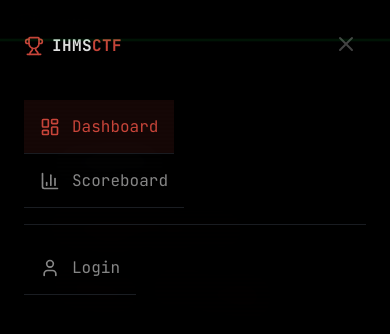
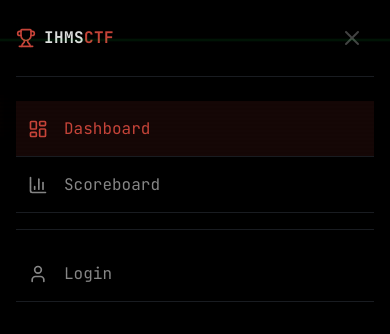
Before and after one commit to IHMS-CTF/ihmsctf-theme-2026, a React (Vite) app: page / in a window 390 px wide. Both pictures are taken after a click on the button 338 px from the left and 792 px from the top of the page. Shown: the top 334 px of the page. Built offline with nearby package versions, Linux system fonts and the light colour scheme; no server answers.

Commit message:
feat: mobile support?

```diff
--- a/src/App.tsx
+++ b/src/App.tsx
@@ -484,10 +484,25 @@ const App: React.FC = () => {
               <Trophy className="h-5 w-5 text-maroon" />
               <span className="font-display font-bold tracking-wide">IHMS<span className="text-maroon">CTF</span></span>
             </div>
-            <button onClick={() => setIsMenuOpen(false)} className="close-btn">
+            <button onClick={() => setIsMenuOpen(false)} className="close-btn" aria-label="Close menu">
               <X className="h-6 w-6" />
             </button>
           </div>
+
+          {/* User info section for mobile */}
+          {user && (
+            <div className="mobile-user-info mb-4">
+              <div className="user-badge">
+                <div className="user-avatar">
+                  {user.name.charAt(0).toUpperCase()}
+                </div>
+                <div className="user-details">
+                  <div className="user-name">{user.name}</div>
+                  <div className="user-status">Online</div>
+                </div>
+              </div>
+            </div>
+          )}
 
           <nav className="mobile-menu-nav">
             <button onClick={() => navigate('home')} className={`mobile-nav-item ${activeView === 'home' ? 'active' : ''}`}>
@@ -519,6 +534,10 @@ const App: React.FC = () => {
 
             {user ? (
               <>
+                <button onClick={() => navigate('team-profile')} className={`mobile-nav-item ${activeView === 'team-profile' ? 'active' : ''}`}>
+                  <Shield className="h-5 w-5" />
+                  My Team
+                </button>
                 <button onClick={() => navigate('settings')} className={`mobile-nav-item ${activeView === 'settings' ? 'active' : ''}`}>
                   <SettingsIcon className="h-5 w-5" />
                   Settings
--- a/src/styles/_base.scss
+++ b/src/styles/_base.scss
@@ -20,7 +20,11 @@ html {
   -moz-osx-font-smoothing: grayscale;
   text-rendering: optimizeLegibility;
   overflow-x: hidden;
-  width: 100vw;
+  width: 100%;
+  max-width: 100%;
+
+  // Prevent iOS bounce/overscroll
+  overscroll-behavior: none;
 }
 
 // === BODY - THE TERMINAL ===
@@ -30,9 +34,18 @@ body {
   font-family: $font-mono;
   overflow-y: hidden;
   overflow-x: hidden;
-  width: 100vw;
-  max-width: 100vw;
+  width: 100%;
+  max-width: 100%;
   line-height: 1.6;
+  min-height: 100vh;
+  min-height: -webkit-fill-available; // iOS Safari fix
+  user-select: auto;
+
+  // Prevent pull-to-refresh on mobile
+  overscroll-behavior: none;
+
+  // Better tap behavior on mobile
+  -webkit-tap-highlight-color: transparent;
   min-height: 100vh;
   user-select: auto;
 
--- a/src/styles/_layout.scss
+++ b/src/styles/_layout.scss
@@ -11,6 +11,8 @@
   margin: 0;
   padding: 0;
   text-align: left;
+  width: 100%;
+  overflow-x: hidden;
 }
 
 // ============================================
@@ -18,14 +20,16 @@
 // ============================================
 
 .app-container {
-  display: grid;
+  display: flex;
+  flex-direction: column;
   height: 100vh;
-  width: 100vw;
-  grid-template-rows: auto 1fr auto;
-  grid-template-columns: 1fr;
+  height: 100dvh; // Dynamic viewport height for mobile
+  width: 100%;
+  max-width: 100%;
   overflow: hidden;
 
   @include lg {
+    display: grid;
     grid-template-columns: auto 1fr auto;
     grid-template-rows: auto 1fr auto;
   }
@@ -36,15 +40,25 @@
 // ============================================
 
 .header {
-  grid-column: 1 / -1;
-  height: 3rem;
+  width: 100%;
+  height: 3.5rem;
+  flex-shrink: 0;
   @include flex-between;
-  padding: 0 $space-4;
-  background: rgba($bg-panel, 0.9);
+  padding: 0 $space-3;
+  background: rgba($bg-panel, 0.95);
   border-bottom: 1px solid $border-default;
   backdrop-filter: blur(8px);
   position: relative;
   z-index: $z-header;
+
+  @include sm {
+    padding: 0 $space-4;
+    height: 3rem;
+  }
+
+  @include lg {
+    grid-column: 1 / -1;
+  }
 
   // Maroon accent line
   &::after {
@@ -67,20 +81,33 @@
   .header-logo {
     display: flex;
     align-items: center;
+    gap: $space-2;
+
+    @include sm {
       gap: $space-3;
+    }
 
     .logo-icon {
+      width: 20px;
+      height: 20px;
+      color: $maroon;
+
+      @include sm {
         width: 24px;
         height: 24px;
-      color: $maroon;
+      }
     }
 
     .logo-text {
       font-family: $font-display;
-      font-size: 0.9rem;
+      font-size: 0.8rem;
       font-weight: 700;
       letter-spacing: 0.1em;
       color: $text-primary;
+
+      @include sm {
+        font-size: 0.9rem;
+      }
 
       .logo-accent {
         color: $maroon;
@@ -116,7 +143,11 @@
   .header-user {
     display: flex;
     align-items: center;
+    gap: $space-2;
+
+    @include sm {
       gap: $space-4;
+    }
 
     .status-indicator {
       display: none;
@@ -128,7 +159,7 @@
       font-size: 0.65rem;
       color: $status-success;
 
-      @include sm {
+      @include md {
         display: flex;
       }
     }
@@ -137,6 +168,8 @@
       display: none;
       font-size: 0.8rem;
       color: $text-secondary;
+      max-width: 120px;
+      @include truncate;
 
       @include sm {
         display: block;
@@ -147,8 +180,18 @@
       padding: $space-2;
       color: $text-muted;
       transition: all $duration-normal;
+      min-width: 44px; // Touch target size
+      min-height: 44px;
+      display: flex;
+      align-items: center;
+      justify-content: center;
 
-      &:hover {
+      @include sm {
+        min-width: auto;
+        min-height: auto;
+      }
+
+      &:hover, &:active {
         color: $status-error;
       }
     }
@@ -292,16 +335,28 @@
   overflow: hidden;
   background: $bg-terminal;
   position: relative;
+  min-width: 0; // Prevent flex overflow
 
   // Content area
   .content-area {
     flex: 1;
     overflow-y: auto;
     overflow-x: hidden;
-    padding: $space-6;
+    padding: $space-4;
     @include hacker-scrollbar;
 
+    // Enable momentum scrolling on iOS
+    -webkit-overflow-scrolling: touch;
+
+    @include sm {
+      padding: $space-5;
+    }
+
     @include md {
+      padding: $space-6;
+    }
+
+    @include lg {
       padding: $space-8;
     }
   }
@@ -312,19 +367,38 @@
 // ============================================
 
 .footer {
-  grid-column: 1 / -1;
-  height: 1.75rem;
+  width: 100%;
+  height: auto;
+  min-height: 1.75rem;
+  flex-shrink: 0;
   @include flex-between;
-  padding: 0 $space-4;
+  flex-wrap: wrap;
+  padding: $space-1 $space-3;
   background: rgba($bg-panel, 0.8);
   border-top: 1px solid $border-default;
+  font-size: 0.55rem;
+  color: $text-muted;
+  gap: $space-2;
+
+  @include sm {
+    padding: 0 $space-4;
     font-size: 0.6rem;
-  color: $text-muted;
+    height: 1.75rem;
+    flex-wrap: nowrap;
+  }
+
+  @include lg {
+    grid-column: 1 / -1;
+  }
 
   .footer-left {
     display: flex;
     align-items: center;
+    gap: $space-2;
+
+    @include sm {
       gap: $space-4;
+    }
 
     .status-indicator {
       display: flex;
@@ -352,8 +426,12 @@
   .footer-right {
     display: flex;
     align-items: center;
+    gap: $space-2;
+    font-variant-numeric: tabular-nums;
+
+    @include sm {
       gap: $space-4;
-    font-variant-numeric: tabular-nums;
+    }
 
     .footer-item {
       display: none;
@@ -372,9 +450,14 @@
 .mobile-menu-btn {
   display: block;
   position: fixed;
+  bottom: $space-4;
+  right: $space-4;
+  z-index: $z-overlay;
+
+  @include sm {
     bottom: $space-6;
     right: $space-6;
-  z-index: $z-overlay;
+  }
 
   @include lg {
     display: none;
@@ -390,6 +473,13 @@
     box-shadow: $glow-maroon-intense;
     transition: transform $duration-normal;
 
+    // Larger touch target
+    &::before {
+      content: "";
+      position: absolute;
+      inset: -8px;
+    }
+
     &:active {
       transform: scale(0.95);
     }
@@ -404,8 +494,14 @@
   background: rgba($bg-void, 0.98);
   backdrop-filter: blur(12px);
   z-index: $z-modal;
+  padding: $space-4;
+  animation: fade-in 0.2s ease-out;
+  overflow-y: auto;
+  -webkit-overflow-scrolling: touch;
+
+  @include sm {
     padding: $space-6;
-  animation: fade-in 0.2s ease-out;
+  }
 
   @include lg {
     display: none;
@@ -413,13 +509,24 @@
 
   .mobile-menu-header {
     @include flex-between;
+    margin-bottom: $space-6;
+    padding-bottom: $space-4;
+    border-bottom: 1px solid $border-dim;
+
+    @include sm {
       margin-bottom: $space-8;
+    }
 
     .close-btn {
       color: $text-muted;
       padding: $space-2;
+      min-width: 44px;
+      min-height: 44px;
+      display: flex;
+      align-items: center;
+      justify-content: center;
 
-      &:hover {
+      &:hover, &:active {
         color: $text-primary;
       }
     }
@@ -431,16 +538,68 @@
     .mobile-nav-item {
       display: flex;
       align-items: center;
-      gap: $space-3;
-      padding: $space-4;
+      gap: $space-4;
+      padding: $space-4 $space-3;
       color: $text-secondary;
       font-size: 1rem;
       border-bottom: 1px solid $border-dim;
       transition: all $duration-normal;
+      width: 100%;
+      min-height: 56px; // Touch-friendly height
 
-      &:hover, &.active {
+      &:hover, &:active, &.active {
         color: $maroon;
         background: rgba($maroon, 0.1);
+      }
+
+      &.text-error {
+        color: $status-error;
+
+        &:hover, &:active {
+          background: rgba($status-error, 0.1);
+        }
+      }
+    }
+  }
+
+  // Mobile user info
+  .mobile-user-info {
+    margin-top: auto;
+    padding-top: $space-4;
+    border-top: 1px solid $border-dim;
+
+    .user-badge {
+      display: flex;
+      align-items: center;
+      gap: $space-3;
+      padding: $space-3;
+      background: rgba($bg-elevated, 0.5);
+      border: 1px solid $border-dim;
+
+      .user-avatar {
+        @include flex-center;
+        width: 40px;
+        height: 40px;
+        background: rgba($maroon, 0.2);
+        border: 1px solid rgba($maroon, 0.3);
+        color: $maroon;
+        font-weight: 700;
+      }
+
+      .user-details {
+        flex: 1;
+        min-width: 0;
+
+        .user-name {
+          font-weight: 600;
+          color: $text-primary;
+          @include truncate;
+        }
+
+        .user-status {
+          font-size: 0.75rem;
+          color: $status-success;
+        }
       }
     }
   }
--- a/src/styles/_pages.scss
+++ b/src/styles/_pages.scss
@@ -203,17 +203,22 @@
   display: flex;
   flex-direction: column;
   overflow: hidden;
+  width: 100%;
+  max-width: 100%;
 }
 
 .challenges-layout {
   flex: 1;
   display: flex;
   flex-direction: column;
-  gap: $space-6;
+  gap: $space-4;
   overflow: hidden;
+  width: 100%;
+  max-width: 100%;
 
   @include lg {
     flex-direction: row;
+    gap: $space-6;
   }
 }
 
@@ -221,11 +226,18 @@
   flex-shrink: 0;
   display: flex;
   flex-direction: column;
-  gap: $space-4;
+  gap: $space-3;
+  max-height: 40vh; // Limit height on mobile to show challenge details
+  overflow: hidden;
+
+  @include sm {
+    gap: $space-4;
+  }
 
   @include lg {
     width: 18rem;
     height: 100%;
+    max-height: none;
     overflow-y: auto;
     @include hacker-scrollbar;
   }
@@ -258,7 +270,7 @@
       cursor: pointer;
       transition: all $duration-normal;
 
-      &:hover {
+      &:hover, &:active {
         border-color: rgba($maroon, 0.5);
       }
 
@@ -277,6 +289,8 @@
     gap: $space-2;
     overflow-y: auto;
     @include hacker-scrollbar;
+    -webkit-overflow-scrolling: touch;
+    padding-right: $space-1; // Space for scrollbar
   }
 }
 
@@ -286,14 +300,14 @@
   cursor: pointer;
   transition: all $duration-normal;
   display: flex;
-  align-items: stretch;
+  align-items: center;
   justify-content: space-between;
   gap: $space-3;
   width: 100%;
-  height: 100%;
   text-align: left;
+  min-height: 52px; // Touch-friendly minimum height
 
-  &:hover {
+  &:hover, &:active {
     border-color: rgba($maroon, 0.4);
     background: rgba($maroon, 0.05);
   }
@@ -323,28 +337,41 @@
     justify-content: center;
 
     .challenge-name {
-      font-size: 0.85rem;
+      font-size: 0.8rem;
       font-weight: 600;
       color: $text-primary;
       word-break: break-word;
       white-space: normal;
-      line-height: 1.2;
+      line-height: 1.3;
+
+      @include sm {
+        font-size: 0.85rem;
+      }
     }
 
     .challenge-meta {
       display: flex;
-      gap: $space-3;
+      gap: $space-2;
       margin-top: $space-1;
-      font-size: 0.7rem;
+      font-size: 0.65rem;
       color: $text-muted;
+
+      @include sm {
+        gap: $space-3;
+        font-size: 0.7rem;
+      }
     }
   }
 
   .challenge-points {
-    font-size: 0.8rem;
+    font-size: 0.75rem;
     font-weight: 700;
     color: $maroon;
     white-space: nowrap;
+
+    @include sm {
+      font-size: 0.8rem;
+    }
   }
 }
 
@@ -353,6 +380,7 @@
   display: flex;
   flex-direction: column;
   min-width: 0;
+  min-height: 0;
   overflow: hidden;
 }
 
@@ -364,24 +392,44 @@
   overflow: hidden;
 
   .challenge-header {
-    padding: $space-6;
+    padding: $space-4;
     border-bottom: 1px solid $border-dim;
+    flex-shrink: 0;
+
+    @include sm {
+      padding: $space-5;
+    }
+
+    @include md {
+      padding: $space-6;
+    }
 
     .challenge-title-row {
       display: flex;
       flex-direction: column;
-      gap: $space-4;
+      gap: $space-3;
 
       @include md {
         flex-direction: row;
         align-items: flex-start;
         justify-content: space-between;
+        gap: $space-4;
       }
     }
 
     .challenge-title {
-      font-size: 1.5rem;
+      font-size: 1.125rem;
       font-weight: 900;
+      line-height: 1.2;
+      word-break: break-word;
+
+      @include sm {
+        font-size: 1.25rem;
+      }
+
+      @include md {
+        font-size: 1.5rem;
+      }
     }
 
     .challenge-badges {
@@ -389,16 +437,49 @@
       flex-wrap: wrap;
       gap: $space-2;
     }
+
+    // Stats on mobile
+    .flex {
+      flex-wrap: wrap;
+      gap: $space-4;
+
+      @include md {
+        flex-wrap: nowrap;
+        gap: $space-6;
+      }
+    }
+
+    .stat {
+      .stat-value {
+        font-size: 1.25rem;
+
+        @include md {
+          font-size: 1.75rem;
+        }
+      }
+    }
   }
 
   .challenge-body {
     flex: 1;
     display: flex;
     flex-direction: column;
-    gap: $space-6;
-    padding: $space-6;
+    gap: $space-4;
+    padding: $space-4;
     overflow-y: auto;
+    overflow-x: hidden;
     @include hacker-scrollbar;
+    -webkit-overflow-scrolling: touch;
+
+    @include sm {
+      padding: $space-5;
+      gap: $space-5;
+    }
+
+    @include md {
+      padding: $space-6;
+      gap: $space-6;
+    }
 
     .challenge-main-content {
       width: 100%;
@@ -409,6 +490,11 @@
   .challenge-description {
     .prose {
       max-width: none;
+      font-size: 0.875rem;
+
+      @include md {
+        font-size: 1rem;
+      }
     }
   }
 
@@ -426,8 +512,9 @@
       border: 1px solid $border-dim;
       margin-bottom: $space-2;
       transition: all $duration-normal;
+      min-height: 48px; // Touch-friendly
 
-      &:hover {
+      &:hover, &:active {
         border-color: $cyan;
 
         .file-icon {
@@ -438,16 +525,29 @@
       .file-info {
         display: flex;
         align-items: center;
-        gap: $space-3;
+        gap: $space-2;
+        min-width: 0;
+        flex: 1;
+        overflow: hidden;
+
+        @include sm {
+          gap: $space-3;
+        }
 
         .file-icon {
           color: $text-muted;
           transition: color $duration-normal;
+          flex-shrink: 0;
         }
 
         .file-name {
-          font-size: 0.8rem;
+          font-size: 0.75rem;
           color: $text-primary;
+          @include truncate;
+
+          @include sm {
+            font-size: 0.8rem;
+          }
         }
       }
 
@@ -461,10 +561,20 @@
   .challenge-submit {
     .submit-form {
       display: flex;
+      flex-direction: column;
       gap: $space-3;
+
+      @include sm {
+        flex-direction: row;
+      }
 
       input {
         flex: 1;
+        min-height: 48px; // Touch-friendly
+      }
+
+      button {
+        min-height: 48px; // Touch-friendly
       }
     }
   }
@@ -474,25 +584,45 @@
   @include flex-center;
   flex-direction: column;
   height: 100%;
-  padding: $space-12;
+  padding: $space-8;
   text-align: center;
   border: 1px dashed $border-default;
   background: rgba($bg-surface, 0.3);
 
+  @include md {
+    padding: $space-12;
+  }
+
   .empty-icon {
     color: $text-muted;
     margin-bottom: $space-4;
+    width: 48px;
+    height: 48px;
+
+    @include md {
+      width: 64px;
+      height: 64px;
+    }
   }
 
   .empty-title {
-    font-size: 1rem;
+    font-size: 0.9rem;
     color: $text-secondary;
     margin-bottom: $space-2;
+
+    @include md {
+      font-size: 1rem;
+    }
   }
 
   .empty-desc {
-    font-size: 0.8rem;
+    font-size: 0.75rem;
     color: $text-muted;
+    max-width: 300px;
+
+    @include md {
+      font-size: 0.8rem;
+    }
   }
 }
 
@@ -503,40 +633,80 @@
 .scoreboard-page {
   display: flex;
   flex-direction: column;
-  gap: $space-6;
+  gap: $space-4;
+  width: 100%;
+  max-width: 100%;
+
+  @include sm {
+    gap: $space-6;
+  }
 }
 
 .scoreboard-chart {
   @include terminal-panel-glow;
-  padding: $space-6;
+  padding: $space-3;
+  width: 100%;
+  overflow: hidden;
+
+  @include sm {
+    padding: $space-4;
+  }
+
+  @include md {
+    padding: $space-6;
+  }
 
   .chart-container {
-    height: 400px;
+    height: 250px;
     position: relative;
+    width: 100%;
+
+    @include sm {
+      height: 300px;
+    }
+
+    @include md {
+      height: 400px;
+    }
   }
 }
 
 .scoreboard-table-wrapper {
   @include terminal-panel;
   overflow: hidden;
+  width: 100%;
 
   .table-header {
-    padding: $space-4 $space-6;
+    padding: $space-3 $space-4;
     border-bottom: 1px solid $border-dim;
 
+    @include sm {
+      padding: $space-4 $space-6;
+    }
+
     .table-title {
-      font-size: 0.7rem;
+      font-size: 0.65rem;
       font-weight: 700;
       text-transform: uppercase;
       letter-spacing: 0.15em;
       color: $text-muted;
+
+      @include sm {
+        font-size: 0.7rem;
+      }
     }
   }
 
   .scoreboard-table-container {
-    max-height: 500px;
+    max-height: 400px;
     overflow-y: auto;
+    overflow-x: auto;
     @include hacker-scrollbar;
+    -webkit-overflow-scrolling: touch;
+
+    @include md {
+      max-height: 500px;
+    }
   }
 }
 
@@ -546,10 +716,18 @@
 
 .users-page,
 .teams-page {
+  width: 100%;
+  max-width: 100%;
+
   .search-bar {
-    margin-bottom: $space-6;
+    margin-bottom: $space-4;
     position: relative;
+    width: 100%;
     max-width: 400px;
+
+    @include sm {
+      margin-bottom: $space-6;
+    }
 
     .search-icon {
       position: absolute;
@@ -562,6 +740,11 @@
     input {
       @include terminal-input;
       padding-left: $space-10;
+      min-height: 48px; // Touch-friendly
+
+      @include md {
+        min-height: auto;
+      }
     }
   }
 }
@@ -569,11 +752,17 @@
 .user-card,
 .team-card {
   @include terminal-panel;
-  padding: $space-4;
+  padding: $space-3;
   display: flex;
   align-items: center;
-  gap: $space-4;
+  gap: $space-3;
   transition: all $duration-normal;
+  min-height: 64px; // Touch-friendly
+
+  @include sm {
+    padding: $space-4;
+    gap: $space-4;
+  }
 
   &:hover {
     border-color: rgba($maroon, 0.4);
```
Lines whose indentation alone changed are shown as unchanged.
